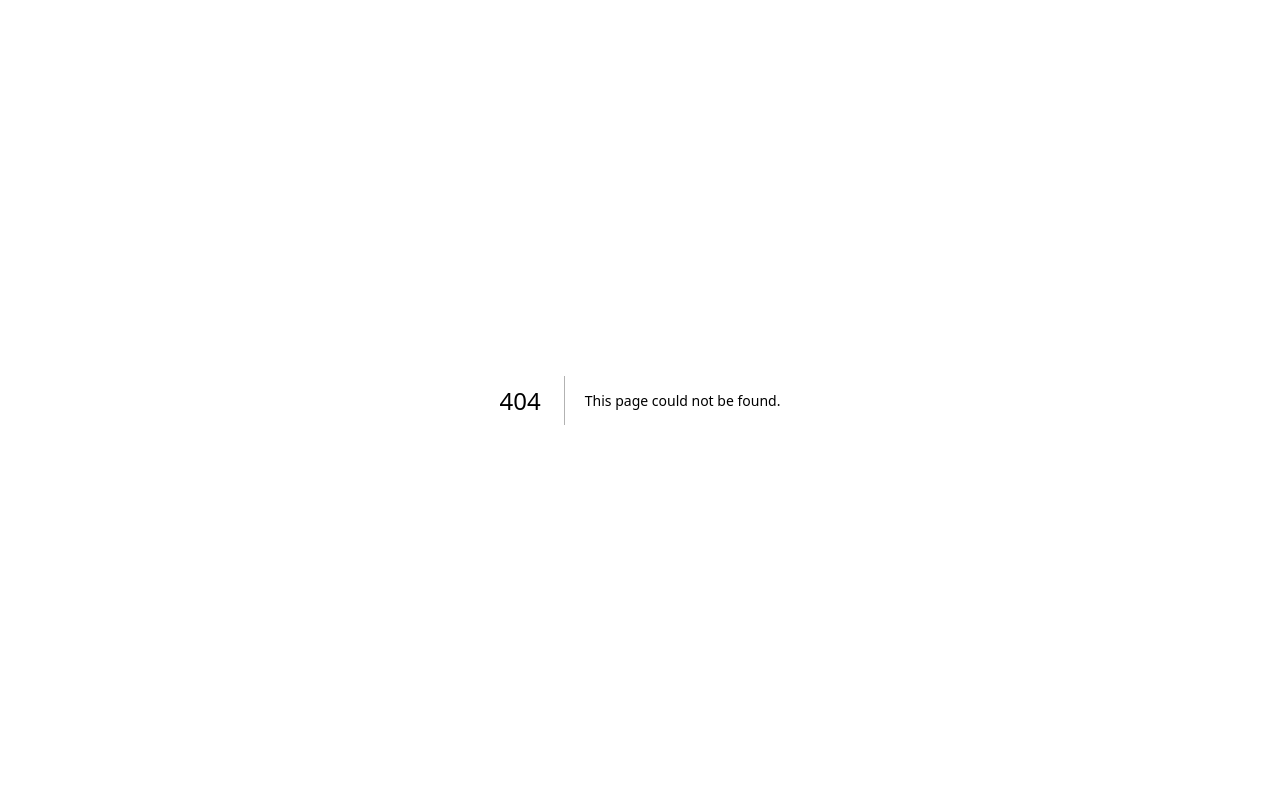
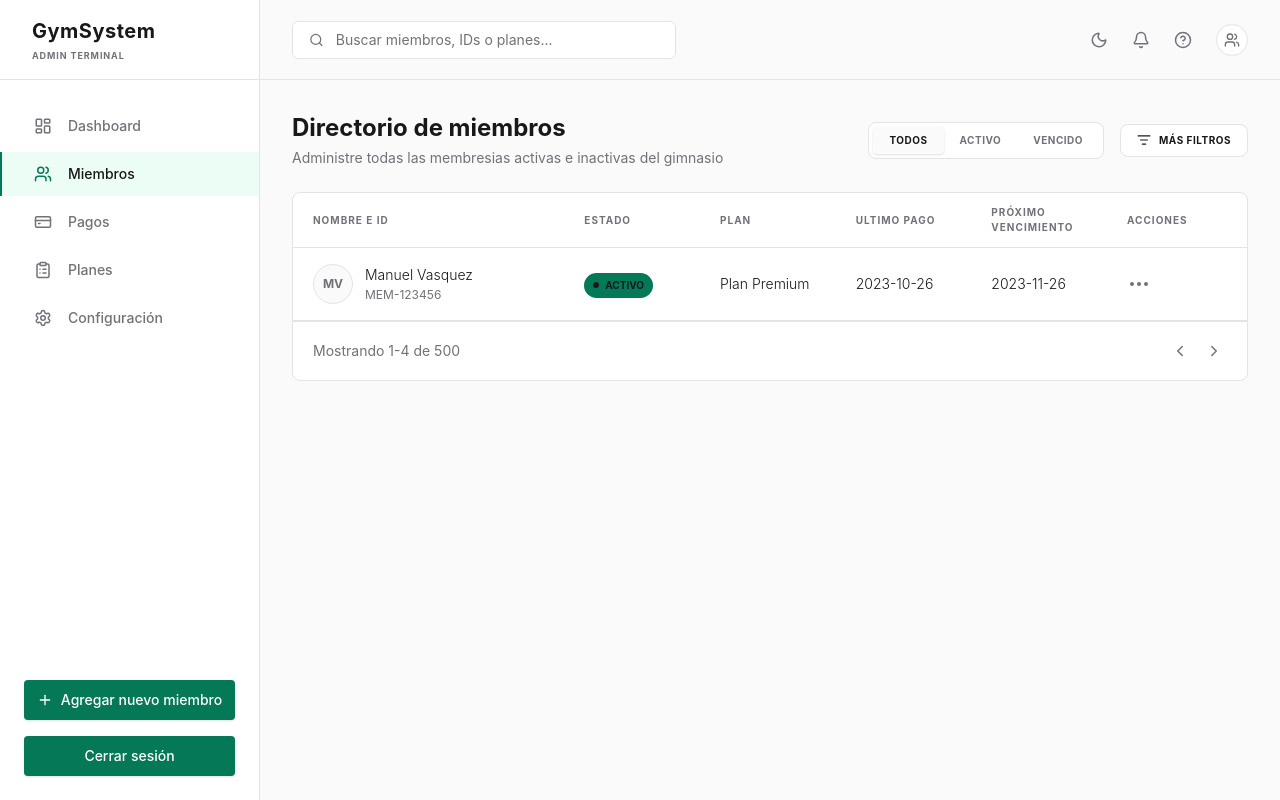
Before and after one commit to juampibolanio/gym-project-front, a Next.js app: page /dashboard/miembros in a window 1280 px wide. Before the commit this address had no page. Built offline with nearby package versions, Linux system fonts and the light colour scheme.

Commit message:
feature(miembros,componentmiembros,pnpm): implemento vista miembros y componente

```diff
--- a/package.json
+++ b/package.json
@@ -29,5 +29,11 @@
     "postcss": "^8.5.14",
     "tailwindcss": "^4.3.0",
     "typescript": "^5"
+  },
+  "pnpm": {
+    "onlyBuiltDependencies": [
+      "sharp",
+      "unrs-resolver"
+    ]
   }
 }
--- /dev/null
+++ b/pnpm-workspace.yaml
@@ -0,0 +1,3 @@
+allowBuilds:
+  sharp: set this to true or false
+  unrs-resolver: set this to true or false
--- a/src/app/dashboard/layout.tsx
+++ b/src/app/dashboard/layout.tsx
@@ -1,8 +1,21 @@
-import { Bell, HelpCircle, LayoutDashboard, Users, CreditCard, ClipboardList, Settings } from 'lucide-react';
+'use client';
+
+import { Bell, HelpCircle, LayoutDashboard, Users, CreditCard, ClipboardList, Settings, Plus, Search } from 'lucide-react';
 import Link from 'next/link';
+import { usePathname } from 'next/navigation';
 import { ThemeToggle } from '@/components/theme-toggle';
 
 export default function DashboardLayout({ children }: { children: React.ReactNode }) {
+  const pathname = usePathname();
+
+  const navItems = [
+    { name: 'Dashboard', href: '/dashboard', icon: LayoutDashboard, exact: true },
+    { name: 'Miembros', href: '/dashboard/miembros', icon: Users },
+    { name: 'Pagos', href: '/dashboard/pagos', icon: CreditCard },
+    { name: 'Planes', href: '/dashboard/planes', icon: ClipboardList },
+    { name: 'Configuración', href: '/dashboard/configuracion', icon: Settings },
+  ];
+
   return (
     <div className="min-h-screen bg-background text-text-main flex flex-col md:flex-row transition-colors">
 
@@ -15,34 +28,33 @@ export default function DashboardLayout({ children }: { children: React.ReactNod
           </div>
 
           <nav className="flex flex-col mt-6 space-y-1">
-            <Link href="/dashboard" className="flex items-center gap-4 px-8 py-3 bg-brand-surface border-l-2 border-brand-main text-text-main transition-colors">
-              <LayoutDashboard size={18} className="text-brand-main" />
-              <span className="font-medium text-sm">Dashboard</span>
-            </Link>
-
-            <Link href="/dashboard/miembros" className="flex items-center gap-4 px-8 py-3 text-text-muted hover:bg-surface-hover hover:text-text-main transition-colors border-l-2 border-transparent">
-              <Users size={18} />
-              <span className="font-medium text-sm">Miembros</span>
-            </Link>
-
-            <Link href="/dashboard/pagos" className="flex items-center gap-4 px-8 py-3 text-text-muted hover:bg-surface-hover hover:text-text-main transition-colors border-l-2 border-transparent">
-              <CreditCard size={18} />
-              <span className="font-medium text-sm">Pagos</span>
-            </Link>
-
-            <Link href="/dashboard/planes" className="flex items-center gap-4 px-8 py-3 text-text-muted hover:bg-surface-hover hover:text-text-main transition-colors border-l-2 border-transparent">
-              <ClipboardList size={18} />
-              <span className="font-medium text-sm">Planes</span>
-            </Link>
-
-            <Link href="/dashboard/configuracion" className="flex items-center gap-4 px-8 py-3 text-text-muted hover:bg-surface-hover hover:text-text-main transition-colors border-l-2 border-transparent">
-              <Settings size={18} />
-              <span className="font-medium text-sm">Configuración</span>
-            </Link>
+            {navItems.map((item) => {
+              const Icon = item.icon;
+              const isActive = item.exact ? pathname === item.href : pathname.startsWith(item.href);
+              return (
+                <Link
+                  key={item.href}
+                  href={item.href}
+                  className={`flex items-center gap-4 px-8 py-3 transition-colors border-l-2 ${
+                    isActive
+                      ? 'bg-brand-surface border-brand-main text-text-main'
+                      : 'border-transparent text-text-muted hover:bg-surface-hover hover:text-text-main'
+                  }`}
+                >
+                  <Icon size={18} className={isActive ? 'text-brand-main' : ''} />
+                  <span className="font-medium text-sm">{item.name}</span>
+                </Link>
+              );
+            })}
           </nav>
         </div>
 
-        <div className="px-6 pb-6">
+        <div className="px-6 pb-6 flex flex-col gap-4">
+          {pathname === '/dashboard/miembros' && (
+            <button className="w-full py-2.5 bg-brand-main hover:bg-brand-hover text-white font-medium text-sm transition-colors rounded-sm shadow-sm flex items-center justify-center gap-2">
+              <Plus size={16} /> Agregar nuevo miembro
+            </button>
+          )}
           <button className="w-full py-2.5 bg-brand-main hover:bg-brand-hover text-white font-medium text-sm transition-colors rounded-sm shadow-sm dark:shadow-none">
             Cerrar sesión
           </button>
@@ -51,8 +63,20 @@ export default function DashboardLayout({ children }: { children: React.ReactNod
 
       <main className="flex-1 flex flex-col min-w-0">
 
-        <header className="h-20 border-b border-border-primary bg-background flex items-center justify-end px-8 transition-colors">
-          <div className="flex items-center gap-6">
+        <header className="h-20 border-b border-border-primary bg-background flex items-center px-8 transition-colors">
+
+          {pathname === '/dashboard/miembros' && (
+            <div className="flex items-center gap-3 bg-surface border border-border-primary rounded-md px-4 py-2 w-96 focus-within:border-brand-main transition-colors">
+              <Search size={16} className="text-text-muted" />
+              <input
+                  type="text"
+                  placeholder="Buscar miembros, IDs o planes..."
+                  className="bg-transparent border-none outline-none text-sm text-text-main w-full placeholder:text-text-muted"
+              />
+            </div>
+          )}
+
+          <div className="flex items-center gap-6 ml-auto">
             <ThemeToggle />
             <button className="text-text-muted hover:text-text-main transition-colors">
               <Bell size={18} />
--- /dev/null
+++ b/src/app/dashboard/miembros/page.tsx
@@ -0,0 +1,73 @@
+import { MemberList } from "@/components/miembros/member-list";
+import { ChevronRight, ChevronLeft, ListFilter } from "lucide-react";
+
+export default function MembersPage() {
+  return (
+    <div className="bg-background flex flex-col gap-6">
+
+      <div className="flex flex-col lg:flex-row justify-between items-start lg:items-center gap-4">
+        <div className="flex flex-col">
+          <h1 className="text-2xl font-bold text-text-main">Directorio de miembros</h1>
+          <p className="text-sm text-text-muted mt-1 transition-colors">
+            Administre todas las membresias activas e inactivas del gimnasio
+          </p>
+        </div>
+
+        <div className="flex items-center gap-4">
+          <div className="flex bg-surface border border-border-primary rounded-lg p-1">
+            <button className="px-4 py-1.5 text-[10px] font-bold text-text-main bg-background rounded shadow-sm dark:shadow-none transition-colors tracking-wider uppercase">
+              Todos
+            </button>
+            <button className="px-4 py-1.5 text-[10px] font-bold text-text-muted hover:text-text-main transition-colors rounded tracking-wider uppercase">
+              Activo
+            </button>
+            <button className="px-4 py-1.5 text-[10px] font-bold text-text-muted hover:text-text-main transition-colors rounded tracking-wider uppercase">
+              Vencido
+            </button>
+          </div>
+          <button className="flex items-center gap-2 px-4 py-2 text-[10px] font-bold text-text-main border border-border-primary bg-surface hover:bg-surface-hover rounded-lg transition-colors tracking-wider uppercase">
+            <ListFilter size={14} />
+            Más Filtros
+          </button>
+        </div>
+      </div>
+
+      <div className="bg-surface border border-border-primary rounded-lg flex flex-col">
+
+        <div className="grid grid-cols-[2fr_1fr_1fr_1fr_1fr_100px] items-center px-5 py-3 border-b border-border-primary text-[10px] font-bold text-text-muted tracking-widest uppercase">
+          <h5>NOMBRE E ID</h5>
+          <h5>ESTADO</h5>
+          <h5>PLAN</h5>
+          <h5>ULTIMO PAGO</h5>
+          <h5>PRÓXIMO VENCIMIENTO</h5>
+          <h5>ACCIONES</h5>
+        </div>
+
+        <div className="flex flex-col">
+          <MemberList
+            name="Manuel Vasquez"
+            memberID="MEM-123456"
+            status="Activo"
+            plan="Plan Premium"
+            lastPayment="2023-10-26"
+            nextExpiration="2023-11-26"
+          />
+        </div>
+
+        <div className="flex items-center justify-between px-5 py-4 border-t border-border-primary">
+          <p className="text-sm text-text-muted">Mostrando 1-4 de 500</p>
+          <div className="flex items-center gap-2">
+            <button className="p-1 text-text-muted hover:text-text-main transition-colors">
+              <ChevronLeft size={18} />
+            </button>
+            <button className="p-1 text-text-muted hover:text-text-main transition-colors">
+              <ChevronRight size={18} />
+            </button>
+          </div>
+        </div>
+
+      </div>
+
+    </div>
+  );
+}
--- /dev/null
+++ b/src/components/miembros/member-list.tsx
@@ -0,0 +1,76 @@
+import * as React from 'react';
+import { MoreHorizontal } from 'lucide-react';
+
+interface MemberListProps {
+  name: string;
+  memberID: string;
+  status: 'Activo' | 'Vencido' | 'Inactivo';
+  plan: string;
+  lastPayment: string;
+  nextExpiration?: string;
+}
+
+export function MemberList({
+  name,
+  memberID,
+  status,
+  plan,
+  lastPayment,
+  nextExpiration,
+}: MemberListProps) {
+
+  const statusStyles = {
+    'Activo': 'bg-brand-main text-brand-main-dark border-brand-main/20',
+    'Vencido': 'bg-orange-500/10 text-orange-500 border-orange-500/20',
+    'Inactivo': 'bg-gray-500/10 text-gray-400 border-gray-500/20'
+  };
+
+  const dotStyles = {
+    'Activo': 'bg-text-main',
+    'Vencido': 'bg-orange-500',
+    'Inactivo': 'bg-gray-400'
+  };
+
+  const initials = name.split(' ').map(n => n[0]).join('').substring(0, 2).toUpperCase();
+
+  return (
+    <div className="grid grid-cols-[2fr_1fr_1fr_1fr_1fr_100px] items-center px-5 py-4 border-b border-border-primary hover:bg-surface-hover transition-colors">
+
+      <div>
+        <div className="flex items-center gap-3">
+          <div className="w-10 h-10 rounded-full bg-background border border-border-primary flex items-center justify-center text-xs font-bold text-text-muted">
+            {initials}
+          </div>
+          <div>
+            <p className="text-sm font-light text-text-main">{name}</p>
+            <p className="text-xs text-text-muted mt-0.5">{memberID}</p>
+          </div>
+        </div>
+      </div>
+
+      <div>
+        <span className={`inline-flex items-center gap-1.5 px-2 py-1 text-[10px] font-bold border rounded-full uppercase transition-colors ${statusStyles[status]}`}>
+          <span className={`w-1.5 h-1.5 rounded-full ${dotStyles[status]}`}></span>
+          {status}
+        </span>
+      </div>
+
+      <div>
+        <p className="text-sm font-light text-text-main">{plan}</p>
+      </div>
+
+      <div>
+        <p className="text-sm font-light text-text-main">{lastPayment}</p>
+      </div>
+
+      <div>
+        <p className="text-sm font-light text-text-main">{nextExpiration}</p>
+      </div>
+
+      <div>
+        <MoreHorizontal className="text-text-muted hover:text-text-main cursor-pointer transition-colors" />
+      </div>
+
+    </div>
+  );
+}
```
Also changed, not shown: 2 other files (tests, documents, lock files or other folders).
